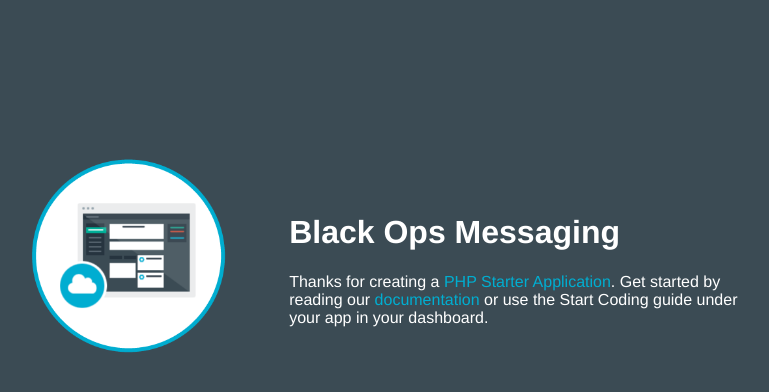
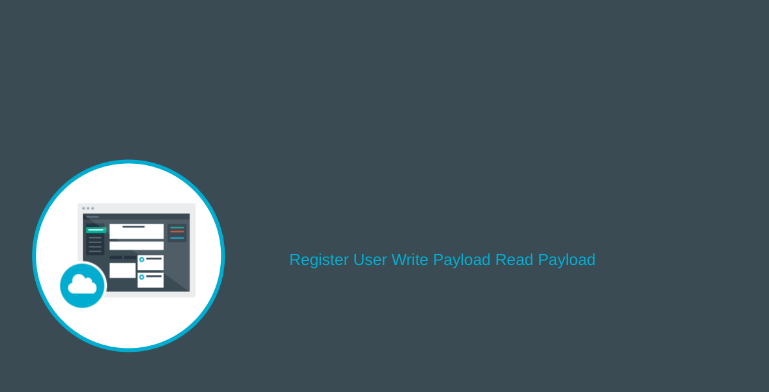
Before and after one commit to byronfedele/Chain-Wire, a PHP site: page / in a window 1280 px wide. Shown: the top 392 px of the page, without its empty margins (253-1022 px from the left). Run offline with PHP 8.4, Linux system fonts and the light colour scheme.

Commit message:
Added files via upload

```diff
--- a/index.php
+++ b/index.php
@@ -11,11 +11,12 @@
 			<td style='width: 30%;'><img class = 'newappIcon' src='images/newapp-icon.png'>
 			</td>
 			<td>
-				<h1 id = "message"><?php echo "Black Ops Messaging"; ?>
 </h1>
-				<p class='description'></p> Thanks for creating a <span class="blue">PHP Starter Application</span>. Get started by reading our <a
-				href="https://www.ng.bluemix.net/docs/#runtimes/php/index.html">documentation</a>
-				or use the Start Coding guide under your app in your dashboard.
+				<a href=“register.html”>Register User</a>
+				<a href=“write.html”>Write Payload</a>
+				<a href=“read.html”>Read Payload</a>
+
+
 			</td>
 		</tr>
 	</table>
--- a/register.html
+++ b/register.html
@@ -13,5 +13,8 @@ ccsecret: <input type="text" name=“ccsecret”><br>
 
 <input type="submit">
 </form>
+
+<a href=“write.html”>Read Payload</a>
+<a href=“read.html”>Read Payload</a>
 </body>
 </html>
--- a/write.html
+++ b/write.html
@@ -7,11 +7,13 @@ Write
 <body>
 <form action=“write.php" method="post">
 
-ccid: <input type="text" name=“ccid”><br>
+ccid: <input type="text" name=“ccid” ><br>
 
-message: <input type="text" name=“message”><br>
+message: <input type=“paragraph” name=“message”><br>
 
 <input type="submit">
 </form>
+<a href=“register.html”>Register User</a>
+<a href=“read.html”>Read Payload</a>
 </body>
 </html>
```
Also changed, not shown: read.html (added, +20 -0 lines).
